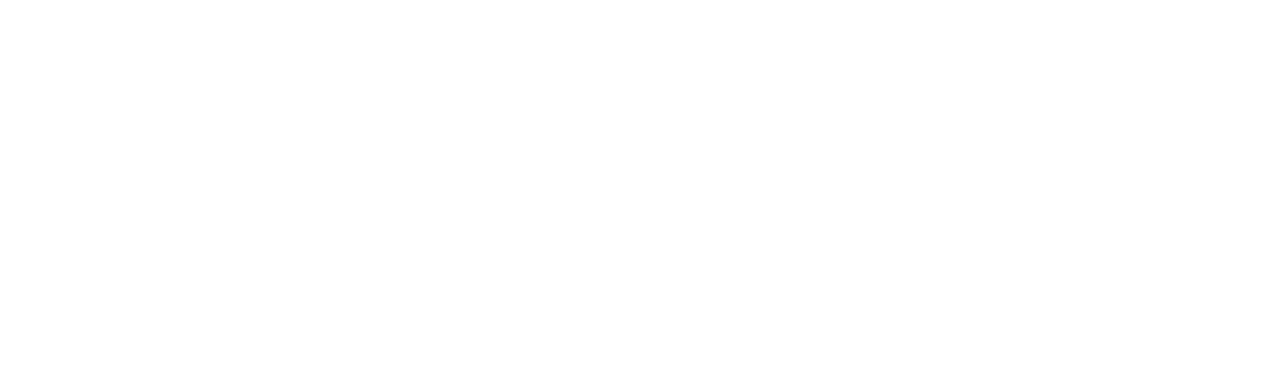
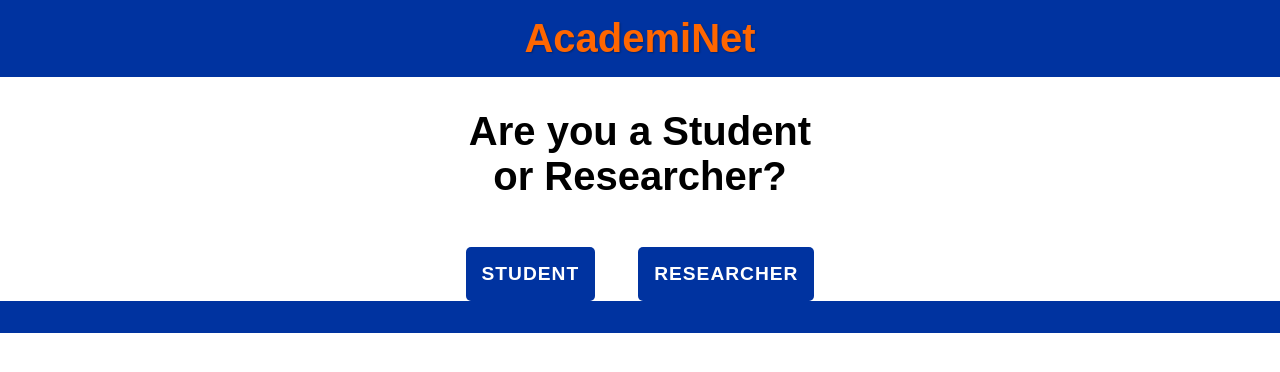
Before and after one commit to mattias-castilla/CEN3031-group-project, a React (Create React App) app in the folder frontend/: page /user-type in a window 1280 px wide. Before the commit this address had no page. Shown: the top 372 px of the page. Built offline with nearby package versions, Linux system fonts and the light colour scheme; a web font is replaced by a local one.

Commit message:
updated CreateAccount and App.js

```diff
--- a/frontend/src/App.js
+++ b/frontend/src/App.js
@@ -2,6 +2,7 @@ import React from 'react';
 import { BrowserRouter as Router, Routes, Route } from 'react-router-dom';
 import Login from './components/Login';
 import CreateAccount from './components/CreateAccount';
+import UserType from './components/UserType';
 //import Dashboard from './components/Dashboard';  // Example child component
 
 const App = () => {
@@ -11,7 +12,7 @@ const App = () => {
 
                 <Route path="/" element={<Login />} />
                 <Route path="/register" element={<CreateAccount />} />
-
+                <Route path="/user-type" element={<UserType />} />
 
         </Routes>
 
--- a/frontend/src/components/CreateAccount.js
+++ b/frontend/src/components/CreateAccount.js
@@ -32,7 +32,7 @@ const CreateAccount = () => {
       setError('');
       // Optionally, after a short delay you might navigate to the Login page
       setTimeout(() => {
-        navigate('/');
+        navigate('/user-type');
       }, 2000);
     } catch (err) {
       setError('Error with account creation. Please try again.');
--- a/frontend/src/components/UserType.js
+++ b/frontend/src/components/UserType.js
@@ -2,7 +2,7 @@ import React, { useState } from 'react';
 import { useNavigate } from 'react-router-dom';
 import './UserType.css';
 
-const UserTypeSelection = () => {
+const UserType = () => {
   const [userType, setUserType] = useState('');
   const navigate = useNavigate();
 
@@ -17,7 +17,7 @@ const UserTypeSelection = () => {
   };
 
   return (
-    <div className="user-type-selection">
+    <div className="user-type">
       <header>
         <div className="logo">AcademiNet</div>
       </header>
@@ -46,4 +46,4 @@ const UserTypeSelection = () => {
   );
 };
 
-export default UserTypeSelection;
+export default UserType;
```
